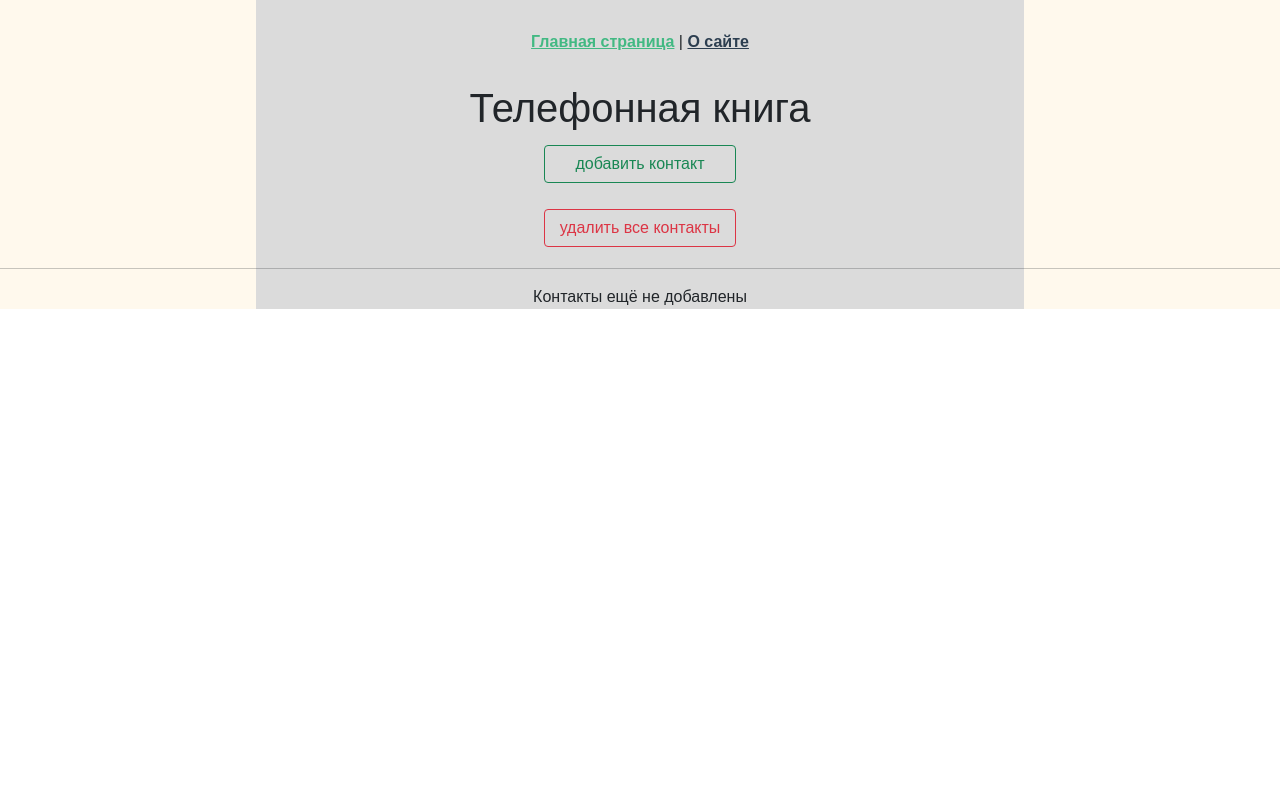
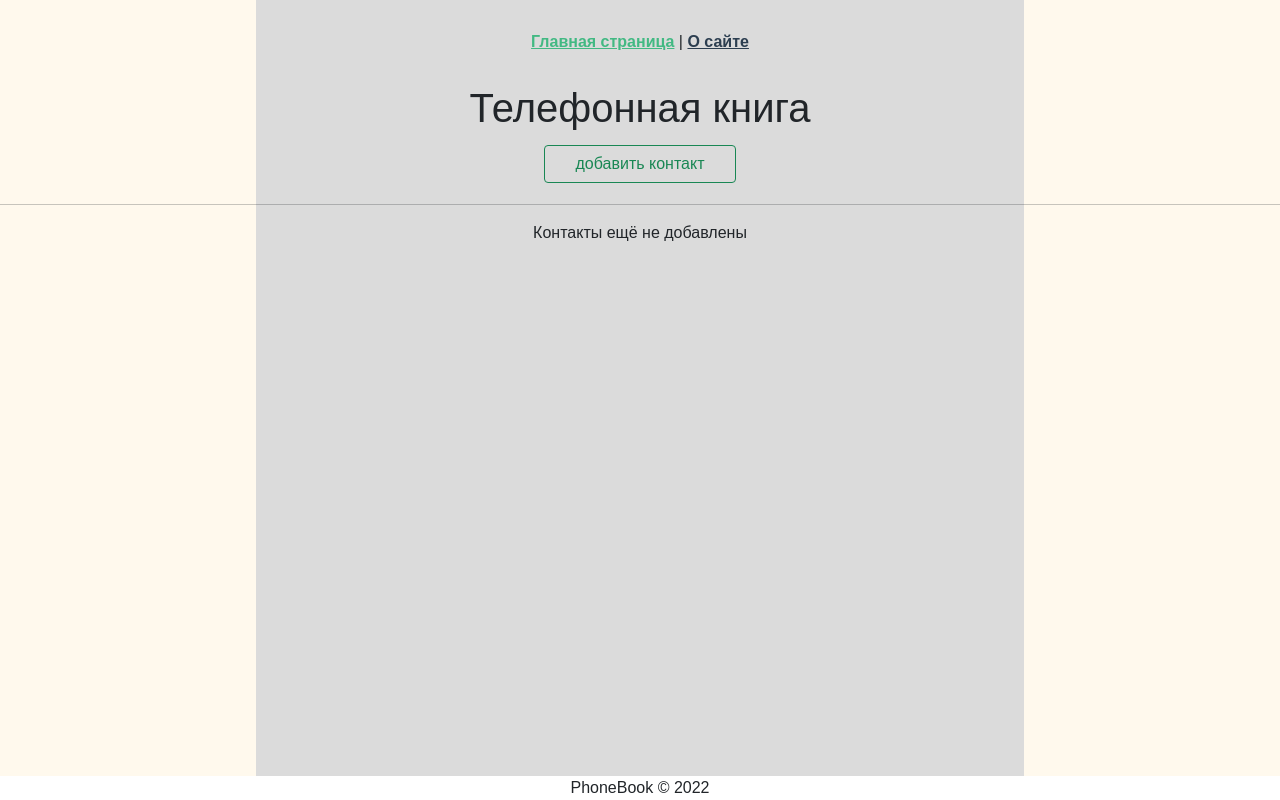
Before and after one commit to sk1p433/Vue-JS-3-phonebook, a Vue app: page / in a window 1280 px wide. Built offline with nearby package versions, Linux system fonts and the light colour scheme; what maska would draw is missing.

Commit message:
correct footer and new styles added

```diff
--- a/src/App.vue
+++ b/src/App.vue
@@ -4,6 +4,9 @@
     <router-link to="/about">О сайте</router-link>
   </nav>
   <router-view/>
+  <footer class="footer" :style="{ backgroundColor: 'white' }">
+         PhoneBook © 2022
+  </footer>
 </template>
 
 <style>
@@ -11,7 +14,16 @@
   font-family: sans-serif;
   text-align: center;
   background: linear-gradient(to right, #FFF9ED 20%, #DBDBDB 20%, #DBDBDB 80%, #FFF9ED 80%);
+  min-height: 100vh;
+  display: grid;
+  grid-template-areas:
+      'main'
+      'footer';
+  grid-template-columns: auto;
+  grid-template-rows: auto 1fr;
 }
+
+
 
 nav {
   padding: 30px;
--- a/src/components/ContactList.vue
+++ b/src/components/ContactList.vue
@@ -2,7 +2,6 @@
 <div class="ContactList">
 
 <p><button @click="$router.push('addcontact')" class="btn btn-outline-success" :style="{ margin: '5px', width: '15%' }">добавить контакт</button></p>
-<button @click="deleteAllContacts" class="btn btn-outline-danger" :style="{ margin: '5px', width: '15%' }">удалить все контакты</button>
 <hr/>
  <p v-if="getContacts().length==0">Контакты ещё не добавлены</p>
  <p v-else>
@@ -26,10 +25,10 @@
   </div>
   <div class="d-flex justify-content-center"><p>***</p></div>
 </div>
-
+ <hr/>
+ <button @click="deleteAllContacts" class="btn btn-outline-danger" :style="{ margin: '5px', width: '15%' }">удалить все контакты</button>
  </p>
-
- </div>
+</div>
 </template>
 
 <script lang="ts">
--- a/src/views/AboutView.vue
+++ b/src/views/AboutView.vue
@@ -3,6 +3,8 @@
     <h1>This is an about page</h1>
   </div>
 </template>
+
+
 
 
 export default defineComponent({
--- a/src/views/HomeView.vue
+++ b/src/views/HomeView.vue
@@ -2,6 +2,7 @@
   <div class="home">
    <h1> Телефонная книга </h1>
     <ContactList />
+
   </div>
 </template>
 
```
